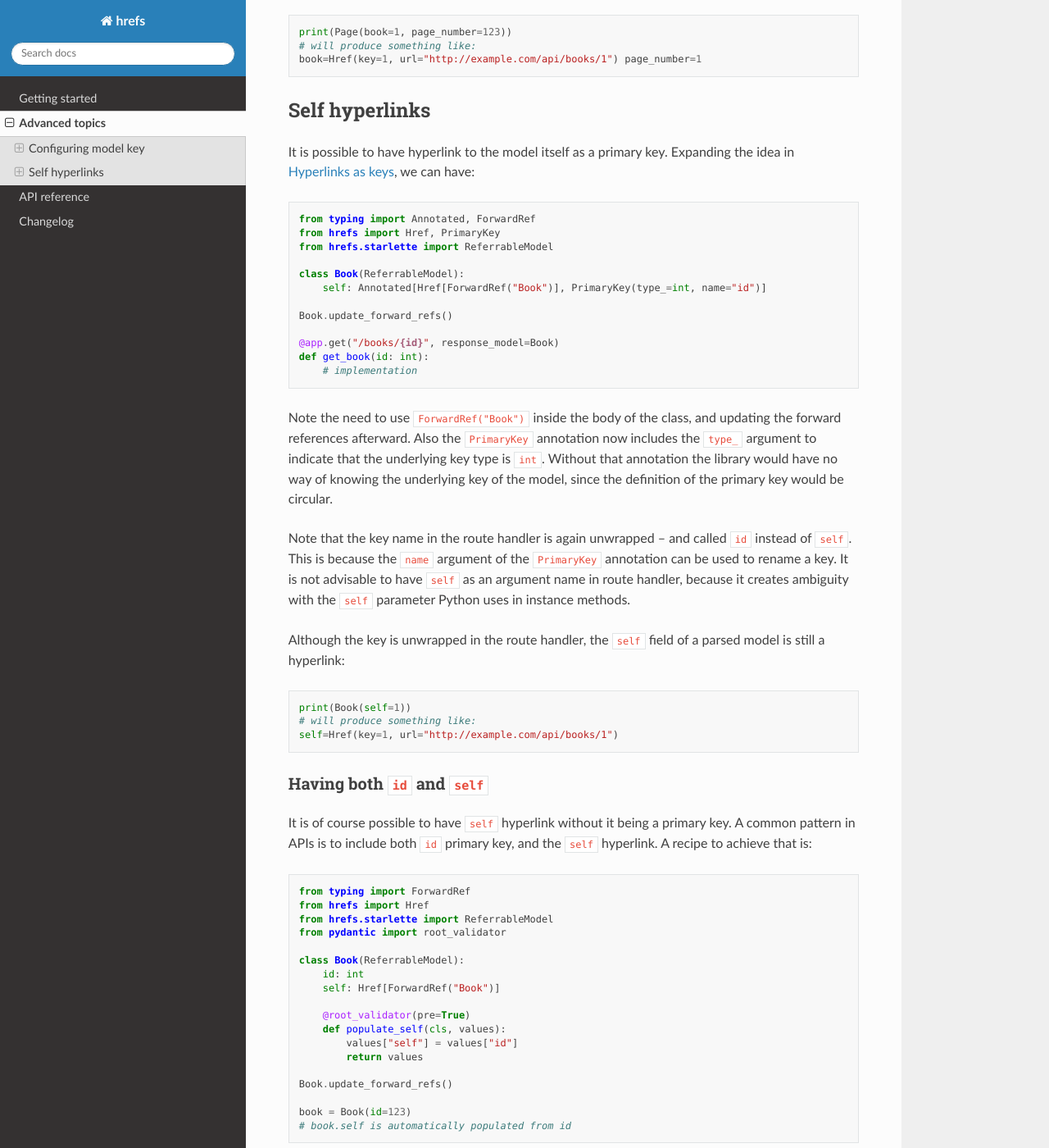
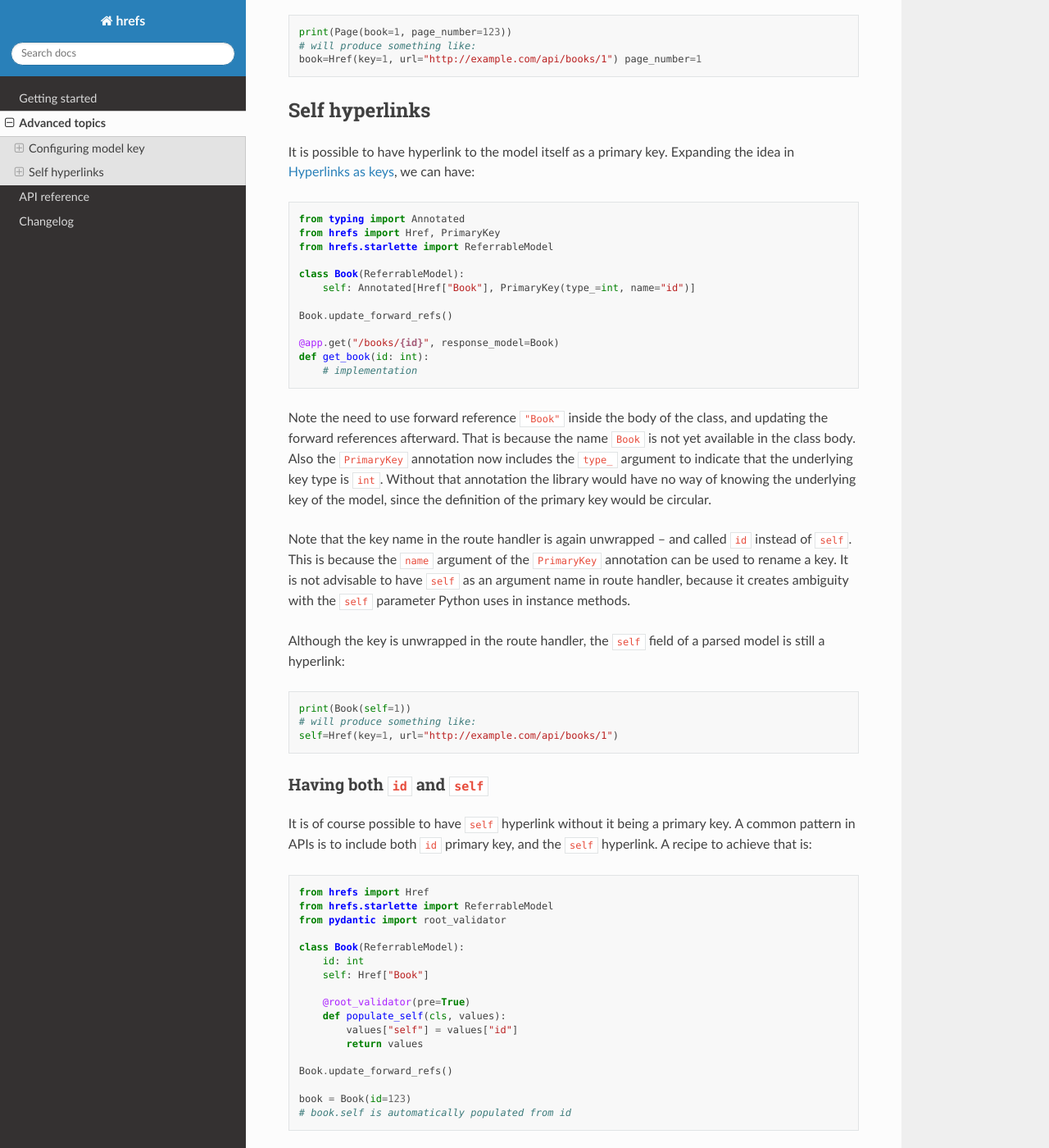
Before and after one commit to jasujm/hrefs, a Sphinx documentation site: the page built from docs/advanced.rst, in a window 1280 px wide and 1400 px high, scrolled down 1953 px. Shown: the whole window at 82% size. Built offline with Sphinx 7.4.7 and the Read the Docs theme 2.0.0, drawn with Linux system fonts in a browser that asks for light colours.

Commit message:
Remove explicit use of `ForwardRef`
Strings are implicitly converted to forward references, so it's better that way.

```diff
--- a/docs/advanced.rst
+++ b/docs/advanced.rst
@@ -124,12 +124,12 @@ the idea in :ref:`href_as_key`, we can have:
 
 .. code-block:: python
 
-   from typing import Annotated, ForwardRef
+   from typing import Annotated
    from hrefs import Href, PrimaryKey
    from hrefs.starlette import ReferrableModel
 
    class Book(ReferrableModel):
-       self: Annotated[Href[ForwardRef("Book")], PrimaryKey(type_=int, name="id")]
+       self: Annotated[Href["Book"], PrimaryKey(type_=int, name="id")]
 
    Book.update_forward_refs()
 
@@ -137,9 +137,10 @@ the idea in :ref:`href_as_key`, we can have:
    def get_book(id: int):
        # implementation
 
-Note the need to use ``ForwardRef("Book")`` inside the body of the class, and
-updating the forward references afterward. Also the ``PrimaryKey`` annotation
-now includes the ``type_`` argument to indicate that the underlying key type is
+Note the need to use forward reference ``"Book"`` inside the body of the class,
+and updating the forward references afterward. That is because the name ``Book``
+is not yet available in the class body. Also the ``PrimaryKey`` annotation now
+includes the ``type_`` argument to indicate that the underlying key type is
 ``int``. Without that annotation the library would have no way of knowing the
 underlying key of the model, since the definition of the primary key would be
 circular.
@@ -168,14 +169,13 @@ key. A common pattern in APIs is to include both ``id`` primary key, and the
 
 .. code-block:: python
 
-   from typing import ForwardRef
    from hrefs import Href
    from hrefs.starlette import ReferrableModel
    from pydantic import root_validator
 
    class Book(ReferrableModel):
        id: int
-       self: Href[ForwardRef("Book")]
+       self: Href["Book"]
 
        @root_validator(pre=True)
        def populate_self(cls, values):
```
Also changed, not shown: 5 other files.
